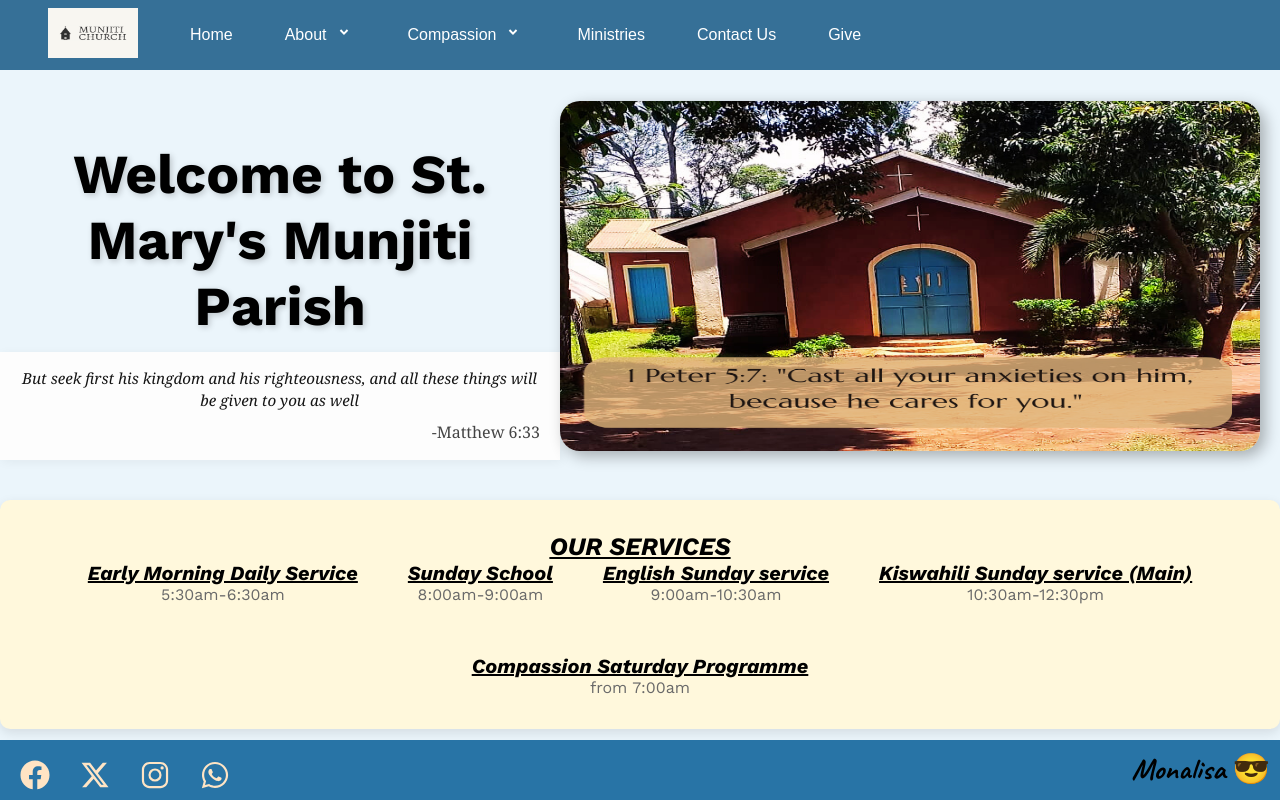
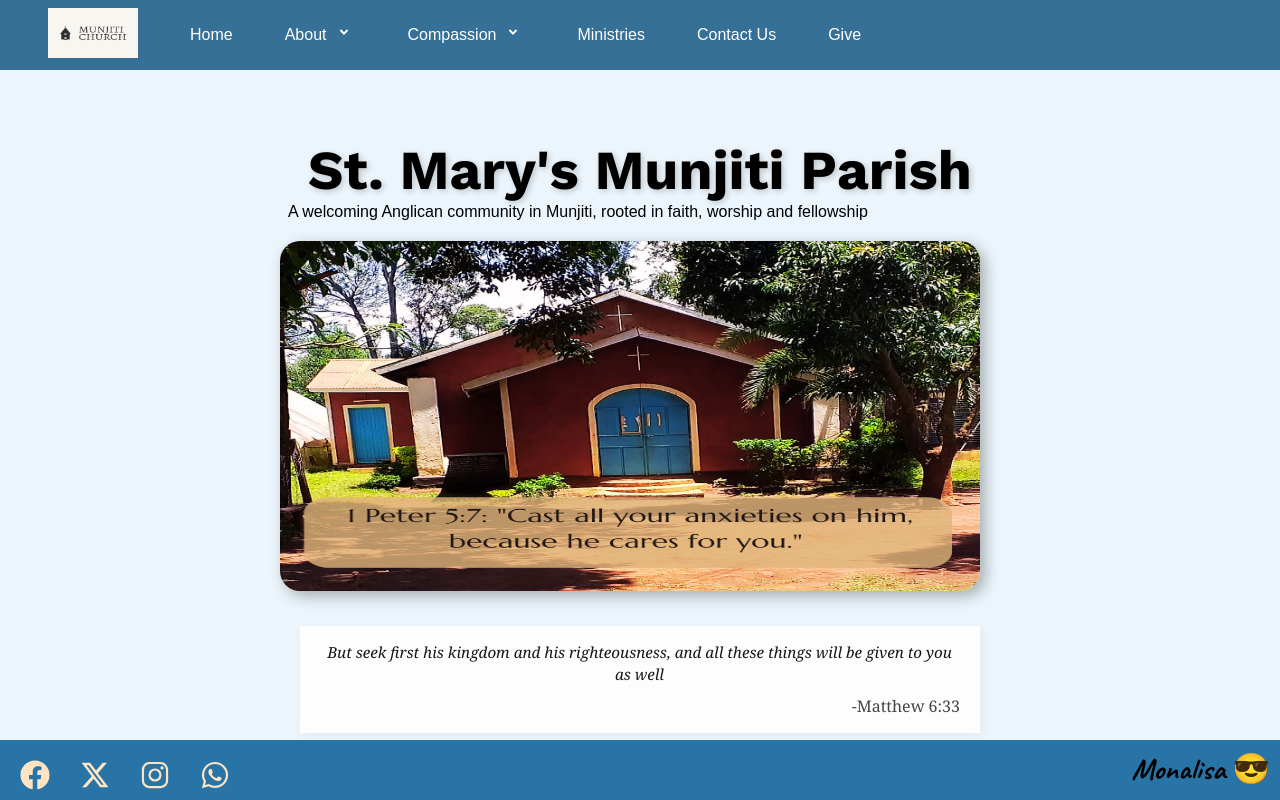
Before and after one commit to monalisasabina/munjiti-frontend, a React (Vite) app: page / in a window 1280 px wide. Built offline with nearby package versions, Linux system fonts and the light colour scheme.

Commit message:
home page renovation

```diff
--- a/src/pages/Home.jsx
+++ b/src/pages/Home.jsx
@@ -3,49 +3,42 @@ import churchImage from '../Pictures/Munjiti Church.png'
 
 function Home(){
 
-   const serviceTimes = [
-      { title: "Early Morning Daily Service", time: "5:30am-6:30am" },
-      { title: "Sunday School", time: "8:00am-9:00am" },
-      { title: "English Sunday service", time: "9:00am-10:30am" },
-      { title: "Kiswahili Sunday service (Main)", time: "10:30am-12:30pm" },
-      { title: "Compassion Saturday Programme", time: "from 7:00am" },
-   ];
+
 
  return(
     <div className="home_cont">
 
-       <div className="home_intro">
+      {/* HOME INTRO */}
+      <div className="home_intro">
 
          <div className="home-heading-block">
+             <h1 className="home_title"> St. Mary's Munjiti Parish</h1>
 
-             <h1 className="home_title"> Welcome to St. Mary's Munjiti Parish</h1>
+             <p className="home_subtitle">
+                  A welcoming Anglican community in Munjiti, rooted in faith, worship and fellowship
+             </p>
+         </div>
+      </div>
 
-             <blockquote className="give_verse">
+      {/* HOME IMAGES */}
+      <div className="home_images_cont">
+               <img className="home_image"  src={churchImage} alt="St. Mary's Munjiti Church building"/>
+          </div>
+
+
+       {/* Visit Button */}
+       <div className="home_button">
+
+        <button className="Plan Your Visit"></button>
+
+       </div>
+
+      {/* BIBLE VERSE */}
+       <div className="home_bible_verse">
+           <blockquote className="give_verse">
                <p>But seek first his kingdom and his righteousness, and all these things will be given to you as well</p>
                <cite className="verse_ref">-Matthew 6:33</cite>
              </blockquote>
-
-         </div>
-
-          <div className="home_images_cont">
-               <img className="home_image"  src={churchImage} alt="St. Mary's Munjiti Church building"/>
-          </div>
-
-        </div>
-
-       <div className="home_services_cont">
-
-           <h2 className="home_services_title"> OUR SERVICES</h2>
-
-           <div className="home_services_time_cont">
-
-               {serviceTimes.map((service, index) => (
-                   <div key={index}>
-                       <p className="service_title">{service.title}</p>
-                       <p className="service_time">{service.time}</p>
-                   </div>
-               ))}
-           </div>
        </div>
 
     </div>
```
Also changed, not shown: src/pages/Visit.jsx (added, +41 -0 lines).
